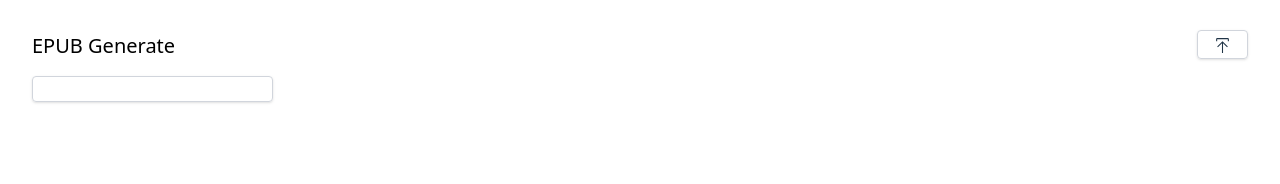
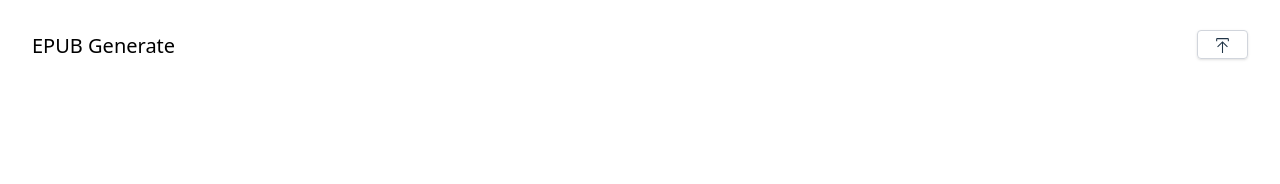
Before and after one commit to qzda/epub-generate, a Vue app: page / in a window 1280 px wide. Shown: the top 184 px of the page. Built offline with nearby package versions, Linux system fonts and the light colour scheme.

Commit message:
feat: 布局优化

```diff
--- a/src/App.vue
+++ b/src/App.vue
@@ -74,7 +74,10 @@
     </div>
   </div>
 
-  <div class="flex">
+  <div
+    class="flex-1 overflow-hidden flex"
+    v-if="file"
+  >
     <div class="flex-1">
       <input
         v-model="regexText"
@@ -83,16 +86,14 @@
         id="regex"
       />
     </div>
-    <div class="flex-1">
-      <div
-        class="mb-2"
-        v-if="file"
-      >
+
+    <div class="flex-1 flex flex-col">
+      <div class="mb-2">
         <span class="font-bold bg-gray">{{ file.name }}</span>
         <div class="text-gray">{{ file.size }}byte</div>
       </div>
       <div
-        class="text-sm border-base border-dashed"
+        class="flex-1 text-sm border-base border-dashed overflow-scroll"
         v-if="lines?.length"
       >
         <p v-for="line in lines">{{ line || "&nbsp;" }}</p>
--- a/src/style.css
+++ b/src/style.css
@@ -4,11 +4,17 @@
 
 body {
   margin: 0;
-  min-height: 100vh;
 }
 
 #app {
   max-width: 1280px;
+  min-width: 300px;
   margin: 0 auto;
   padding: 2rem;
+
+  height: 100vh;
+  overflow: hidden;
+
+  display: flex;
+  flex-direction: column;
 }
```
